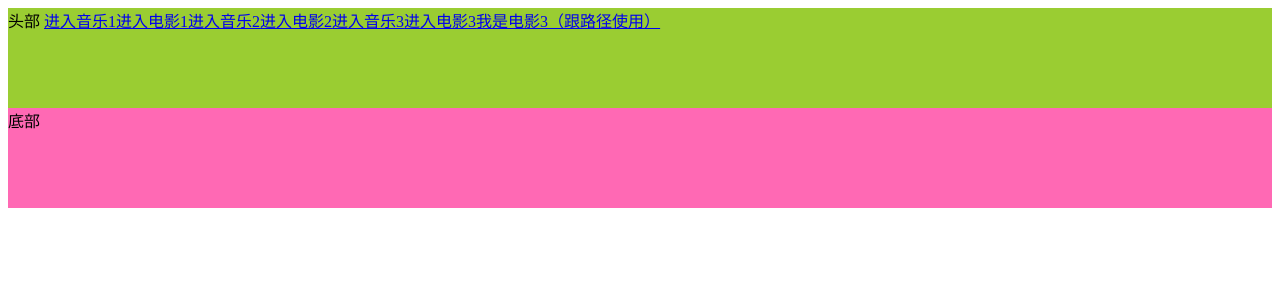
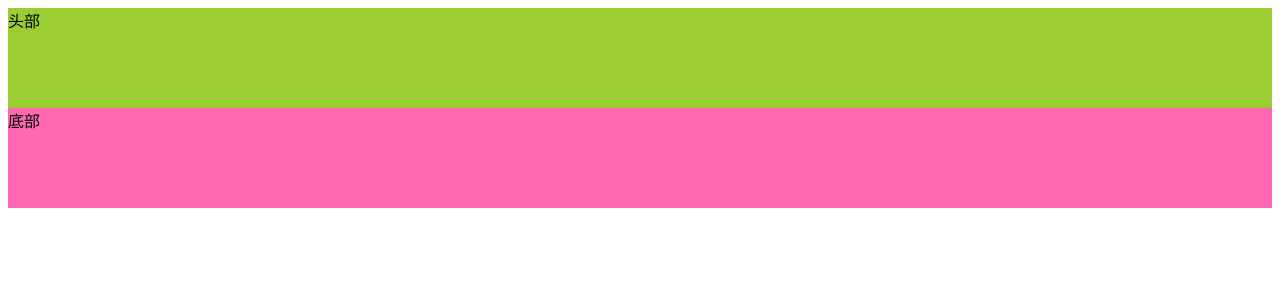
Before and after one commit to bo-bi/CZVUE, a Vue app: page / in a window 1280 px wide. Shown: the top 300 px of the page. Built offline with nearby package versions, Linux system fonts and the light colour scheme.

Commit message:
增加: <router-link></router-link>传递参数的两种方式

```diff
--- a/src/components/app.vue
+++ b/src/components/app.vue
@@ -1,26 +1,6 @@
 <template>
     <div>
-        <div class="h">头部
-            <!-- 通过路径匹配，改了路径，这里不改就匹配不到了-->
-            <!--<a href="#/mymusic">进入音乐1</a>-->
-            <!--<a href="#/movie">进入电影1</a>-->
-            <!--<a href="#/mymusic">进入音乐2</a>-->
-            <!--<a href="#/movie">进入电影2</a>-->
-            <!--<a href="#/music">进入音乐3</a>-->
-            <!--<a href="#/movie">进入电影3</a>-->
-
-            <!--重要 用这种！！！-->
-            <!-- 1:去哪里 根据name进行匹配，随意更改path，不会影响跳转 -->
-            <router-link :to="{name: 'music'}">进入音乐1</router-link>
-            <router-link :to="{name: 'movie'}">进入电影1</router-link>
-            <router-link :to="{name: 'music'}">进入音乐2</router-link>
-            <router-link :to="{name: 'movie'}">进入电影2</router-link>
-            <router-link :to="{name: 'music'}">进入音乐3</router-link>
-            <router-link :to="{name: 'movie'}">进入电影3</router-link>
-
-            <!--2.也可以跟路径使用 path更改，这里也需要更改-->
-            <router-link to="/GoMovie">我是电影3（跟路径使用）</router-link>
-        </div>
+        <div class="h">头部</div>
         <!-- 留坑， 非常重要！ -->
         <router-view class="b"></router-view>
         <div class="f">底部</div>
--- /dev/null
+++ b/src/components/detail.vue
@@ -0,0 +1,32 @@
+<template>
+    <div>
+        我是详情
+    </div>
+</template>
+
+<script>
+    export default {
+        data() {
+            return {}
+        },
+        //DOM还未生成，（操作数据）
+        created() {
+            //获取路由参数
+            //vue-route 中挂载两个对象的属性
+            //$route （信息数据）  $router  （功能函数）
+            console.log(this.$route,"$route");
+            console.log(this.$router,"$router");
+
+            console.log(this.$route.query.id,"id");
+            console.log(this.$route.params.i,"i");
+        },
+        //已经将数据装载到页面上去了，DOM已经生成，（操作DOM）
+        mounted() {
+
+        }
+    }
+</script>
+
+<style scoped>
+
+</style>
--- /dev/null
+++ b/src/components/list.vue
@@ -0,0 +1,47 @@
+<template>
+    <div>
+        查询字符串-列表：
+        <ul>
+            <li v-for="(hero,index) in heros" :key="index">
+                {{hero.name}}
+                <!-- 1:去哪里  以?i=1进行传递 查询字符串 -->
+                <router-link :to="{name: 'detail',query: {id: hero.id}}">查看详情</router-link>
+            </li>
+        </ul>
+        path-列表：
+        <ul>
+            <li v-for="(hero,index) in heros" :key="index">
+                {{hero.name}}
+                <!-- 1:去哪里  以/detail/1进行传递 path -->
+                <router-link :to="{name: 'detailPath',params: {i: index}}">查看详情</router-link>
+            </li>
+        </ul>
+    </div>
+</template>
+
+<script>
+    export default {
+        data() {
+            return {
+                heros: [
+                    {
+                        id: 1,
+                        name: '波比'
+                    },
+                    {
+                        id: 2,
+                        name: '日女'
+                    },
+                    {
+                        id: 3,
+                        name: '莫干娜'
+                    }
+                ]
+            }
+        }
+    }
+</script>
+
+<style scoped>
+
+</style>
--- a/src/components/movie.vue
+++ /dev/null
@@ -1,17 +0,0 @@
-<template>
-    <div>
-        我是电影
-    </div>
-</template>
-
-<script>
-    export default {
-        data() {
-            return {}
-        }
-    }
-</script>
-
-<style scoped>
-
-</style>
--- a/src/components/music.vue
+++ /dev/null
@@ -1,17 +0,0 @@
-<template>
-    <div>
-        我是音乐
-    </div>
-</template>
-
-<script>
-    export default {
-        data() {
-            return {}
-        }
-    }
-</script>
-
-<style scoped>
-
-</style>
--- a/src/main.js
+++ b/src/main.js
@@ -5,8 +5,8 @@ import VueRouter from 'vue-router';
 //引入主体
 import App from './components/app.vue';
 //路由切换页面
-import Music from './components/music.vue';
-import Movie from './components/movie.vue';
+import List from './components/list.vue';
+import Detail from './components/detail.vue';
 
 //安装路由插件
 Vue.use(VueRouter); //挂载属性
@@ -17,13 +17,23 @@ let router = new VueRouter({
     routes: [
         {
             //一个个对象
-            name: 'music',
-            path: '/GoMusic',
-            component: Music
+            name: 'list',
+            path: '/list',
+            component: List
         },
-        {   name: 'movie',
-            path: '/GoMovie1',
-            component: Movie
+        {   name: 'detail',
+            //以下规则匹配 /detail?xxx=xxx&xxx=xxx 多少个查询字符串都不影响,即使加了只是个名称而已
+            // path: '/detail?i=5',
+
+            //查询字符串path不用改
+            path: '/detail',
+            component: Detail
+        },
+        {   name: 'detailPath',
+            //{ name: 'detailPath',params: {id: index} } -> /detail/1
+            //params需要声明
+            path: '/detail/:i',
+            component: Detail
         }
     ]
 });
```
Also changed, not shown: 1 other file (tests, documents, lock files or other folders).
